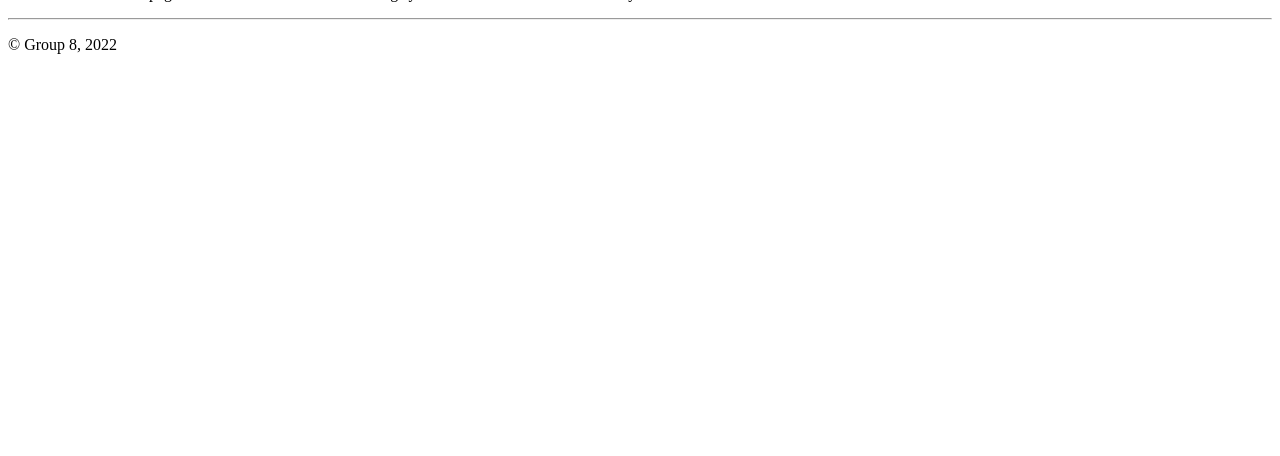
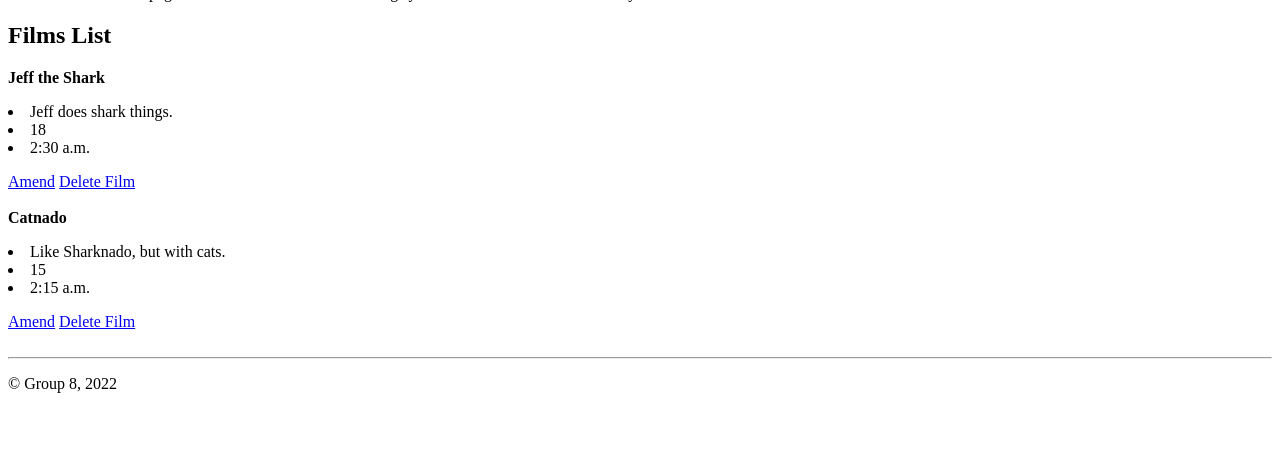
Before and after one commit to JosiahM42/UWEFlix, a Django app: page /allFilms/ in a window 1280 px wide. Shown: the part 344-800 px from the top of the page. Run offline with Django 3.2, Linux system fonts and the light colour scheme; data comes from the database, SQL or seed files in the repository; both versions use the stored data as it was after the commit; parts of the project's set-up code (start-up, migrations or seed data) failed here and were passed over.

Commit message:
Fully tested and working implementation of adding and removing films from the system

```diff
--- a/uweflix/models.py
+++ b/uweflix/models.py
@@ -14,11 +14,11 @@ Age_rating_UK= [
     ]
 
 class Film(models.Model):
-    filmID = models.UUIDField(primary_key=True, default=uuid.uuid4, editable=False)
+    id = models.UUIDField(primary_key=True, default=uuid.uuid4, editable=False, unique=True)
     title = models.CharField(max_length=50)
     description = models.CharField(max_length=250)
     age_rating =  models.CharField(max_length=3, choices=Age_rating_UK)
-    duration = models.TimeField(max_length=4)
+    duration = models.TimeField(max_length=8)
 
 
 
--- a/uweflix/templates/uweflix/allFilms.html
+++ b/uweflix/templates/uweflix/allFilms.html
@@ -6,6 +6,32 @@ All Films
 
     <p>Welcome to the films page for the UWEFlix cinema booking system. Amend and delete films as you see fit.</p>
 
-    {{ filmList }}
+
+
+    <h2>Films List</h2>
+
+{% for film in filmList %}
+
+    <div class="card">
+        <div class="card-header">
+            <strong>{{ film.title }}</strong>
+        </div>
+        <div class="card-body">
+        <p class="card-text">
+            <li>{{ film.description }}</li>
+            <li>{{ film.age_rating }}</li>
+            <li>{{ film.duration }}</li>
+        </p>
+
+        <a href="{% url 'home' %}">Amend</a>
+
+        <a href="{% url 'deleteFilm' film.id %}">Delete Film</a>
+
+        </div>
+    </div>
+
+    <br>
+
+    {% endfor %}
 
 {% endblock %}
--- a/uweflix/urls.py
+++ b/uweflix/urls.py
@@ -6,7 +6,8 @@ urlpatterns = [
     #form url
     # Note!!!!!! all form stuff must got at the top as django looks for each page top to bottom, so form version of page must go above and take priority
     path("addFilms/", views.addFilm, name="addFilm"),
-
+    path("allFilms/", views.getAllFilms, name="addFilm"),
+    path("deleteFilms/<id>", views.deleteFilm, name="deleteFilm"),
 
 
 
--- a/uweflix/views.py
+++ b/uweflix/views.py
@@ -56,9 +56,9 @@ def addFilm(request):
 
 
 # deletes film on request
-def deleteFilm(request, film_id):
+def deleteFilm(request, id):
 
-     film = Film.objects.get(pk=film_id)
+     film = Film.objects.get(pk=id)
      film.delete()
 
      return redirect("allFilms")
```
Also changed, not shown: db.sqlite3, uweflix/migrations/0001_initial.py, uweflix/migrations/0002_auto_20220307_1917.py (deleted), uweflix/migrations/0003_token.py (deleted), uweflix/migrations/0004_delete_token.py (deleted), uweflix/migrations/0005_token.py (deleted).
